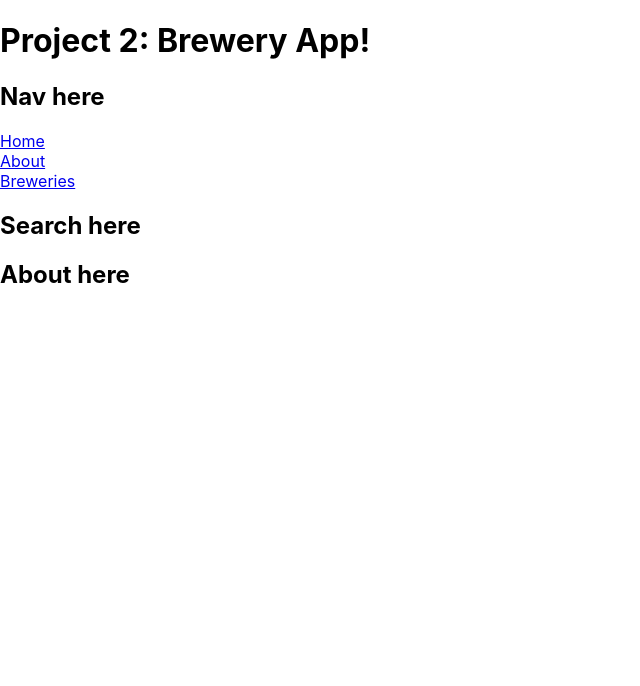
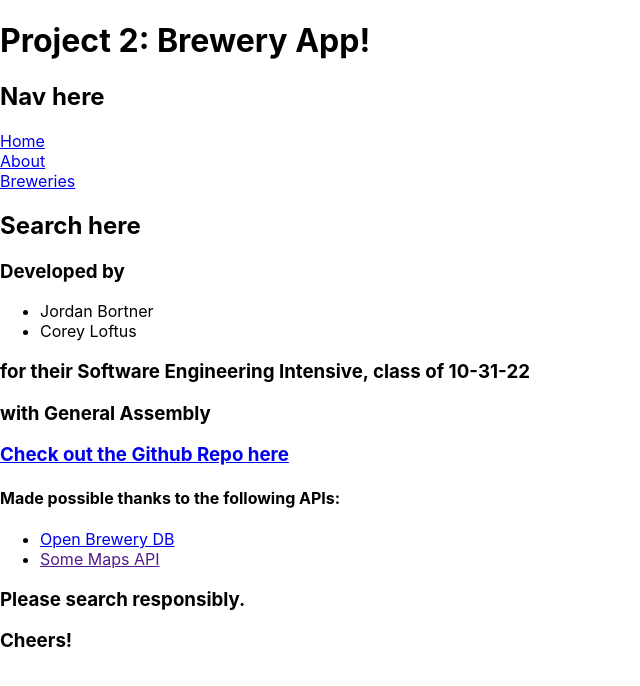
Before and after one commit to jordbort/project-2-brewery-app, a React (Create React App) app: page /about in a window 1280 px wide. Shown: the top 686 px of the page, without its empty margins (0-640 px from the left). Built offline with nearby package versions, Linux system fonts and the light colour scheme.

Commit message:
Add data to About.js

```diff
--- a/src/pages/About.js
+++ b/src/pages/About.js
@@ -2,7 +2,23 @@
 
 const About = (props) => {
     return (
-        <h2>About here</h2>
+        <nav className="about-container">
+        <h3>Developed by</h3>
+        <ul>
+            <li>Jordan Bortner</li>
+            <li>Corey Loftus</li>
+        </ul>
+        <h3>for their Software Engineering Intensive, class of 10-31-22</h3>
+        <h3>with General Assembly</h3>
+        <h3><a href="https://github.com/jordbort/project-2-brewery-app" target="_blank">Check out the Github Repo here</a></h3>
+        <h4>Made possible thanks to the following APIs:</h4>
+        <ul>
+            <li><a href="https://www.openbrewerydb.org" target="_blank">Open Brewery DB</a></li>
+            <li><a href="" target="_blank">Some Maps API</a></li>
+        </ul>
+        <h3>Please search responsibly.</h3>
+        <h3>Cheers!</h3>
+        </nav>
     )
 }
 
```
